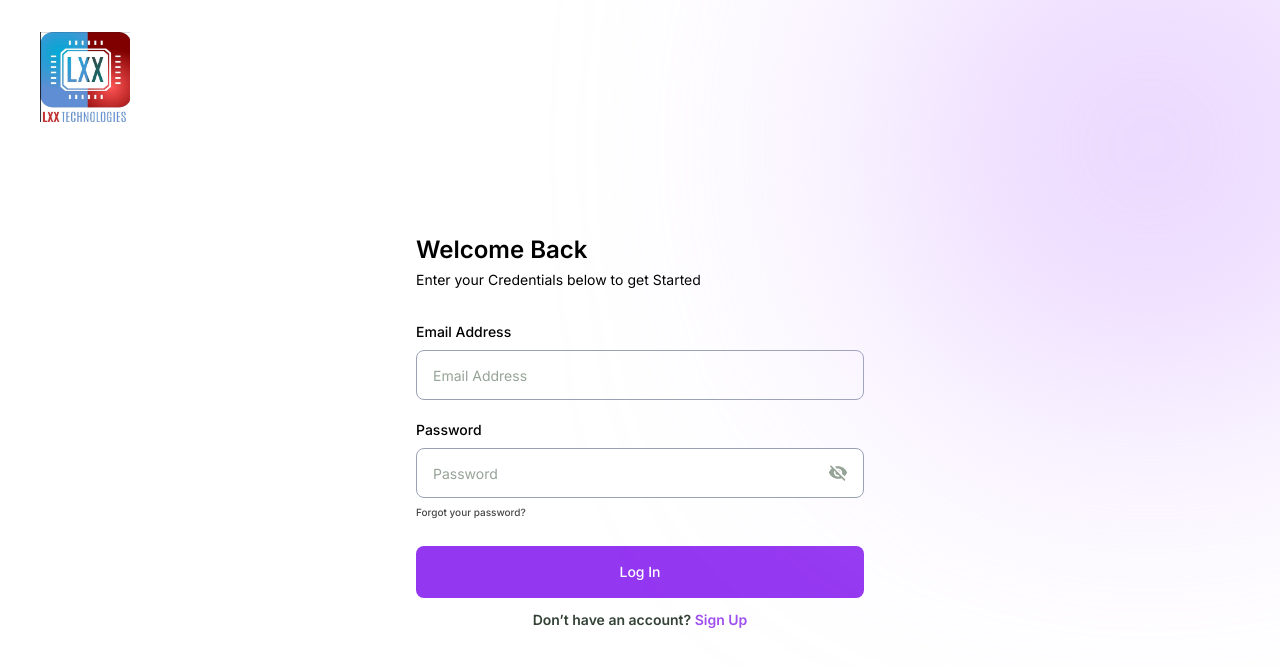
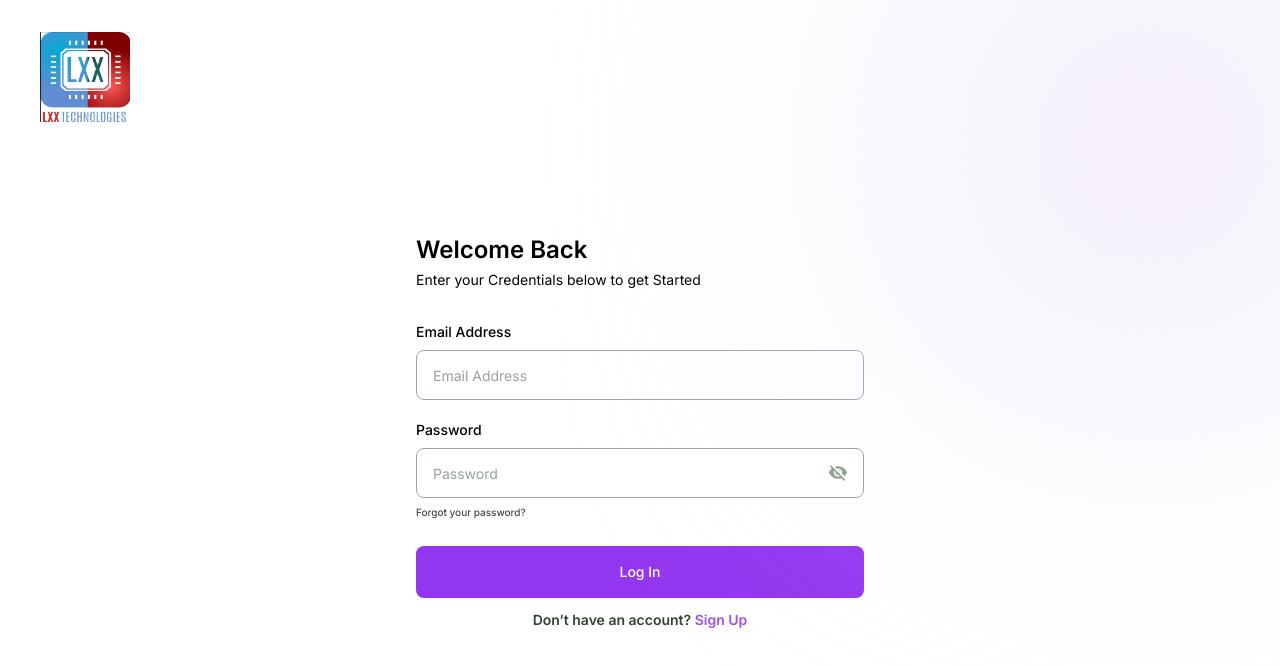
Before and after one commit to thetamaraelaye/project-scm, a React (Create React App) app: page / in a window 1280 px wide. Shown: the top 666 px of the page. Built offline with nearby package versions, Linux system fonts and the light colour scheme.

Commit message:
style(add lighter blush in login)

```diff
--- a/src/pages/auth/login.tsx
+++ b/src/pages/auth/login.tsx
@@ -50,7 +50,7 @@ const LoginPage = () => {
     return (
         <>
               <div className="px-6 md:px-10 py-8 relative overflow-hidden">
-        <div className="hidden md:block absolute -top-20 -right-24 bg-[#DBFF] w-[450px] h-[450px] rounded-full blur-[150px]"></div>
+        <div className="hidden md:block absolute -top-20 -right-24 bg-[#efe6f8] w-[450px] h-[450px] rounded-full blur-[150px]"></div>
         <div className="flex justify-between">
           <div>
             <img src={logo} alt="logo" className="w-[60px] h-[60px] md:w-[60px] md:h-[60px] lg:h-[90px] lg:w-[90px]" />
```
